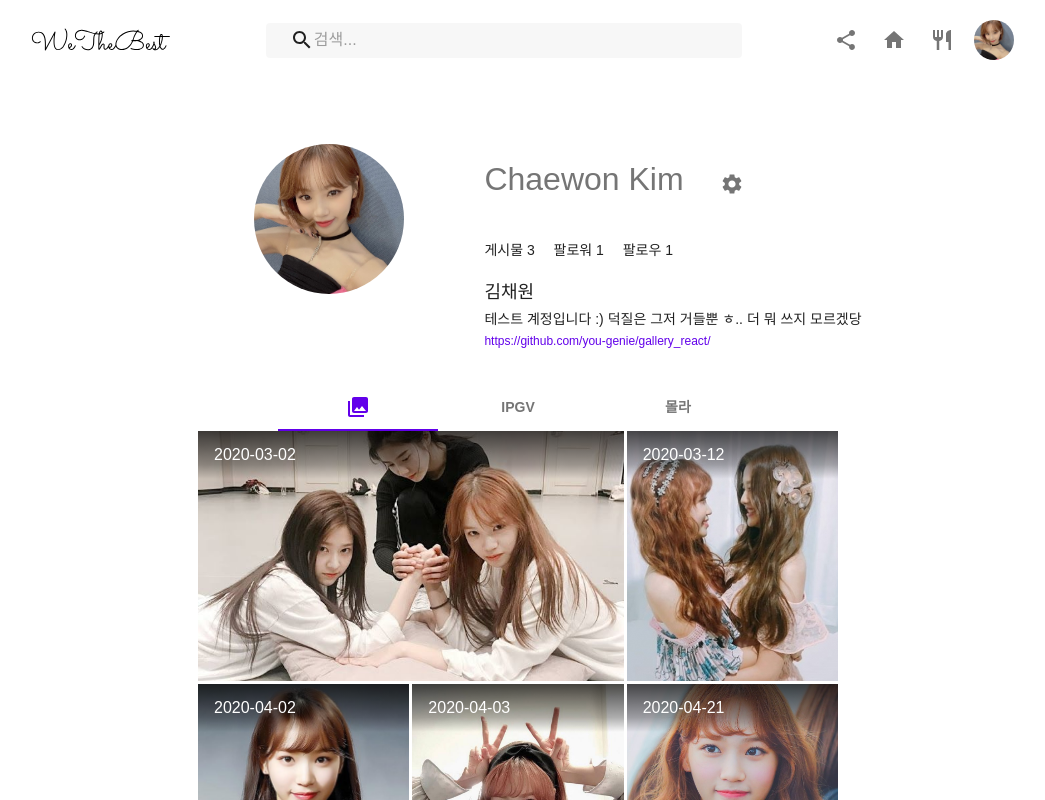
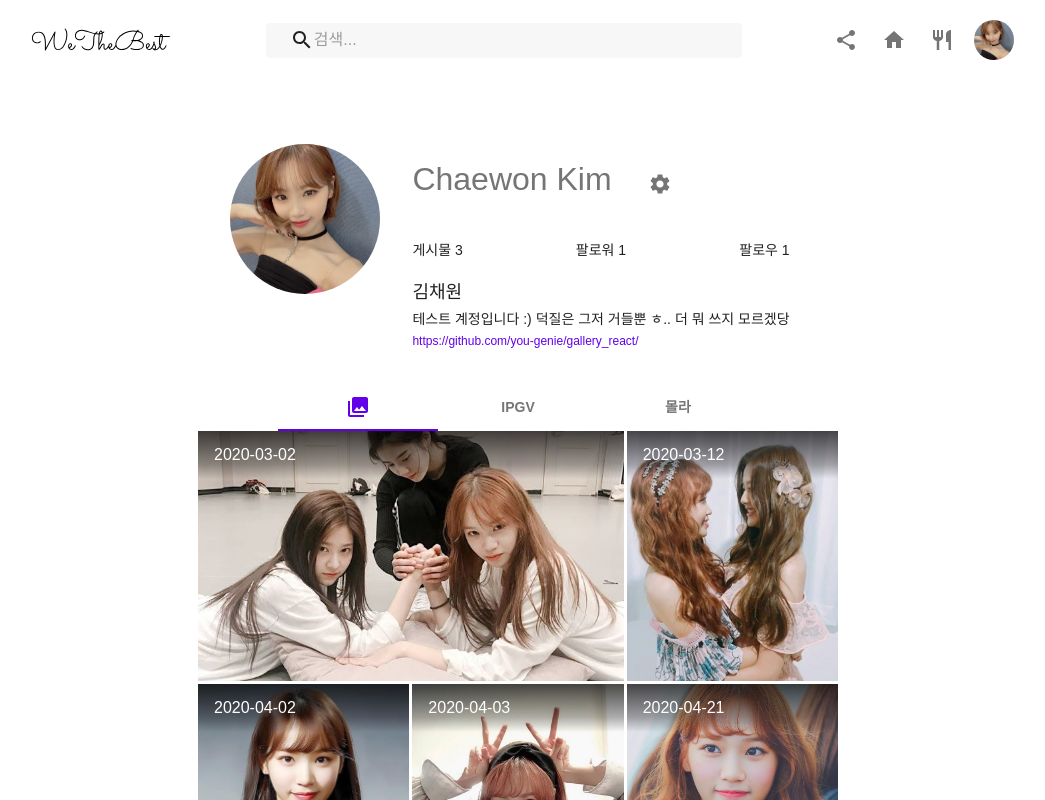
Before and after one commit to you-genie/formixmatch, a React (Create React App) app: page / in a window 1280 px wide. Shown: the top 800 px of the page, without its empty margins (122-1167 px from the left). Built offline with nearby package versions, Linux system fonts and the light colour scheme.

Commit message:
[#8] Setup for profile card

```diff
--- a/src/modules/subviews/Profile.js
+++ b/src/modules/subviews/Profile.js
@@ -34,16 +34,18 @@ const useStyles = makeStyles((theme) => ({
     profileImg: {
         width: '150px',
         height: '150px',
-        margin: theme.spacing(8, 8, 3, 12),
+        margin: theme.spacing(8, 0, 0),
     },
     profileButton: {
         margin: theme.spacing(0, 0, 3, 3),
     },
     infoGrid: {
-        width: '50%',
         justifyItems: 'center',
         alignItems: 'center',
         marginBottom: theme.spacing(2)
+    },
+    cardContentGrid: {
+        marginLeft: theme.spacing(2),
     }
 }))
 
@@ -68,6 +70,8 @@ function Profile(props) {
                 </CardMedia>
                 <CardContent >
                     <Grid
+                        className={classes.cardContentGrid}>
+                        <Grid
                             className={classes.name}
                             container
                             direction='row'
@@ -86,6 +90,9 @@ function Profile(props) {
                             container
                             direction='row'
                             justify='space-between'
+                            xs={10}
+                            sm={10}
+                            lg={12}
                             className={classes.infoGrid}>
                             <Typography variant='caption1'>
                                 게시물 3
@@ -115,7 +122,9 @@ function Profile(props) {
                                 https://github.com/you-genie/gallery_react/
                             </Link>
                         </Typography>
-                </CardContent>
+                    </Grid>
+
+                </CardContent >
             </Card>
         </Grid>
 
```
Lines whose indentation alone changed are shown as unchanged.
